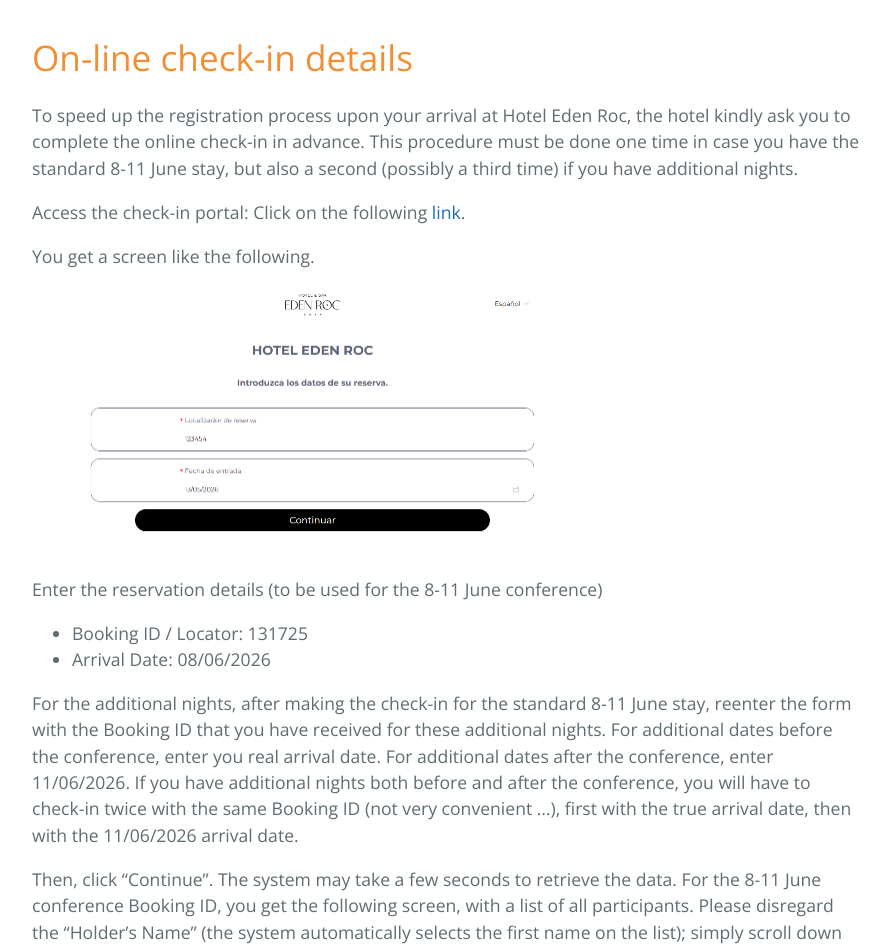
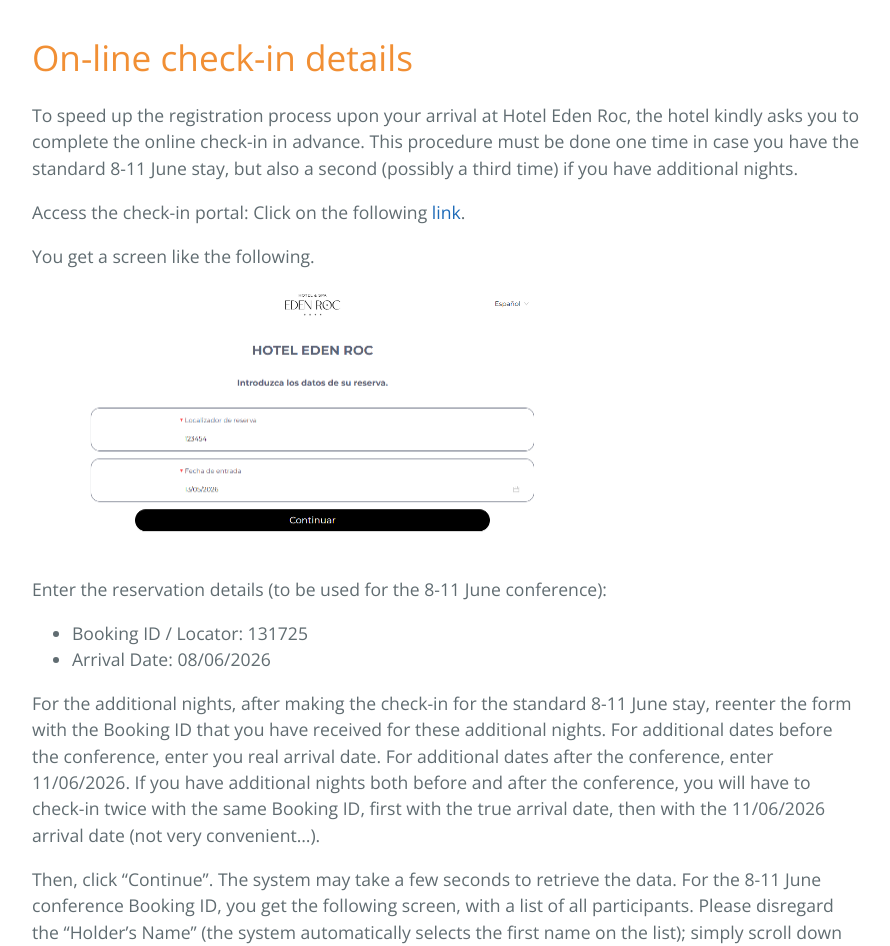
Before and after one commit to abinit/abidev2026, a Jekyll site: the page built from docs/practical.md, in a window 1280 px wide and 1400 px high, scrolled down 872 px. Shown: the part 157-1103 px from the top of the window, without its empty margins (192-1082 px from the left). Built offline with Jekyll 4.4.1, drawn with Linux system fonts in a browser that asks for light colours; the repository's description, which GitHub fills in, is left out; part of the change alters nothing that is shown; some of the changed text lies outside the part shown.

Commit message:
COntinue to improve check-in procedure doc

```diff
--- a/docs/practical.md
+++ b/docs/practical.md
@@ -34,7 +34,7 @@ Contact <a href="mailto:abidev2026@abinit.org">abidev2026@abinit.org</a>.
 
 # On-line check-in details
 
-To speed up the registration process upon your arrival at Hotel Eden Roc, the hotel kindly ask you to complete the online check-in in advance.
+To speed up the registration process upon your arrival at Hotel Eden Roc, the hotel kindly asks you to complete the online check-in in advance.
 This procedure must be done one time in case you have the standard 8-11 June stay, but also a second (possibly a third time) if you have additional nights.
 
 Access the check-in portal: Click on the following [link](https://checkin.civitfun.com/hotel/hotel-eden-roc/bookingSearchForm).
@@ -43,18 +43,22 @@ You get a screen like the following.
 
 ![](checkin/step1.png)
 
-Enter the reservation details (to be used for the 8-11 June conference)
+Enter the reservation details (to be used for the 8-11 June conference):
 
    - Booking ID / Locator: 131725
    - Arrival Date: 08/06/2026
 
-For the additional nights, after making the check-in for the standard 8-11 June stay, reenter the form with the Booking ID that you have received for these additional nights. For additional dates before the conference, enter you real arrival date. For additional dates after the conference, enter 11/06/2026. If you have additional nights both before and after the conference, you will have to check-in twice with the same Booking ID (not very convenient ...), first with the true arrival date, then with the 11/06/2026 arrival date.
+For the additional nights, after making the check-in for the standard 8-11 June stay, reenter the form with the Booking ID that you have received for these additional nights.
+For additional dates before the conference, enter you real arrival date.
+For additional dates after the conference, enter 11/06/2026.
+If you have additional nights both before and after the conference, you will have to check-in twice with the same Booking ID,
+first with the true arrival date, then with the 11/06/2026 arrival date (not very convenient...).
 
 Then, click "Continue". The system may take a few seconds to retrieve the data. For the 8-11 June conference Booking ID, you get the following screen, with a list of all participants. Please disregard the "Holder's Name" (the system automatically selects the first name on the list); simply scroll down until you find your own name.
 
 ![](checkin/step2.png)
 
-Once you find your name, click "Check-in" twice and follow the instructions to upload your documentation. It is expeditive to capture the recto and verso of your ID card (instead of entering the data by hand), especially if you have to do the check-in procedure twice or three times.
+Once you find your name, click "Check-in" twice.
 
 ![](checkin/step3.png)
 
@@ -62,6 +66,8 @@ Important note for shared rooms: If you are sharing a room, you will see two ent
 The second person must select this entry to fill in their details (please refer to the next image for a visual guide).
 
 ![](checkin/step4.png)
+
+Then follow the instructions to upload your documentation. It is expeditive to capture the recto and verso of your ID card (instead of entering the data by hand), especially if you have to do the check-in procedure twice or three times.
 
 Finalize: After filling in all required fields, you get a page with where you can accept the terms and conditions, and other information,
 that you should consult, also you might be asked to sign (this is a pad, use the mouse to "sign" the best you can), and click "Continue".
```
